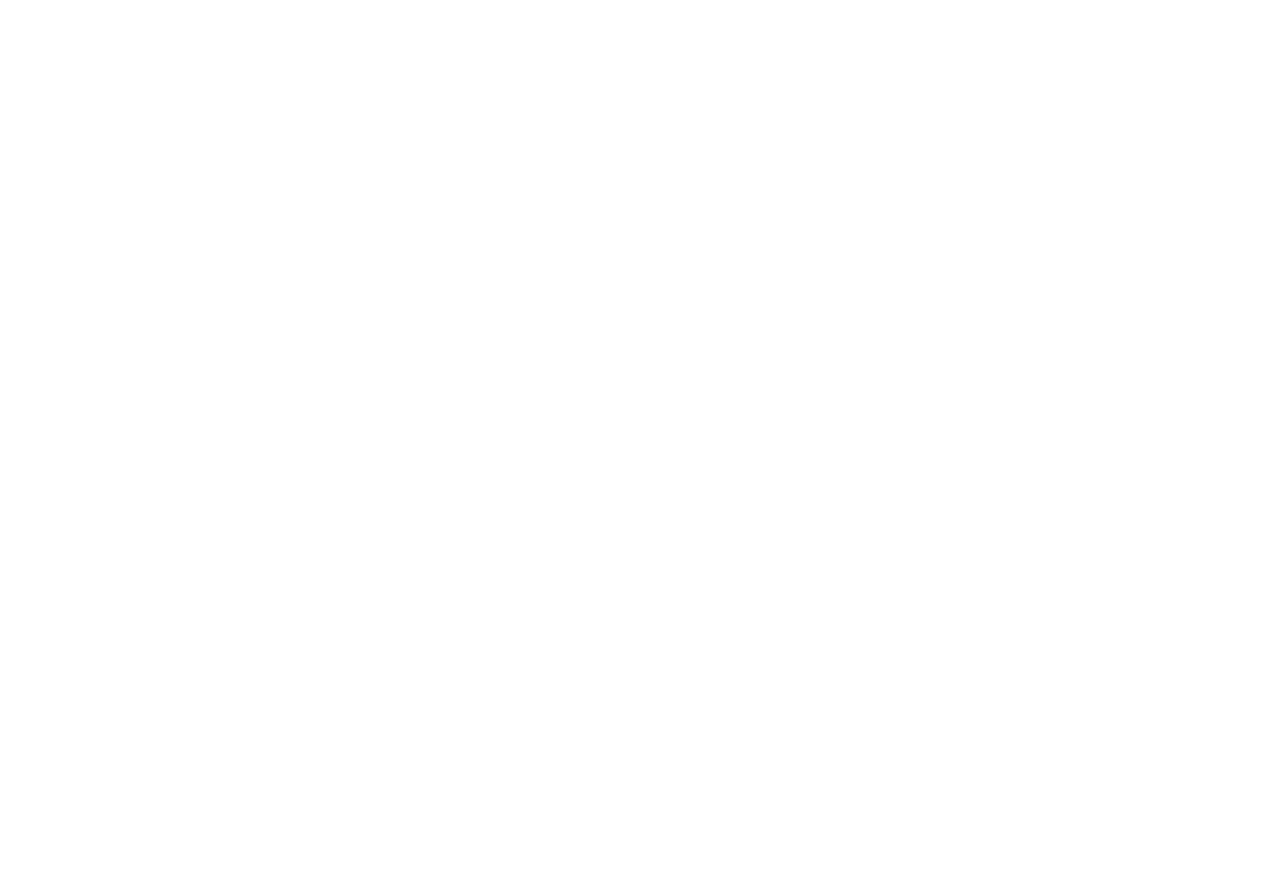
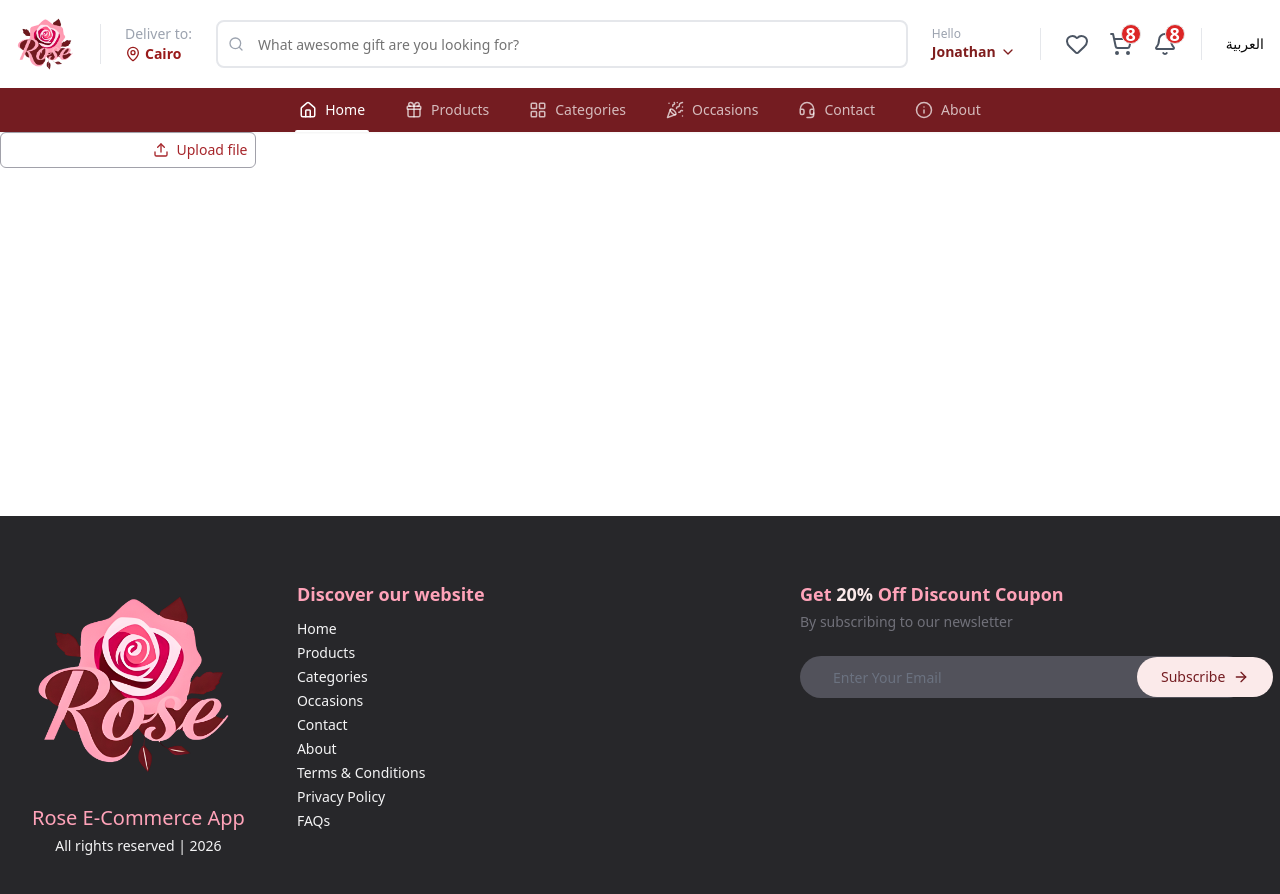
Before and after one commit to AhmedElhlawany/Rose-App, a Next.js app: page / in a window 1280 px wide. Shown: the top 894 px of the page. Before the commit the page ends 800 px from the top, so only its background shows below. Built offline with nearby package versions, Linux system fonts and the light colour scheme.

Commit message:
feat(design-system): complete UI design sytem and setup

```diff
--- a/package.json
+++ b/package.json
@@ -15,6 +15,8 @@
     "@radix-ui/react-popover": "^1.1.15",
     "@radix-ui/react-scroll-area": "^1.2.10",
     "@radix-ui/react-slot": "^1.2.4",
+    "@tanstack/react-query": "^5.90.17",
+    "@tanstack/react-query-devtools": "^5.91.2",
     "class-variance-authority": "^0.7.1",
     "clsx": "^2.1.1",
     "cmdk": "^1.1.1",
--- a/src/app/(home)/page.tsx
+++ b/src/app/(home)/page.tsx
@@ -1,6 +1,9 @@
+import FileUpload from "@/components/ui/input-file";
 
 
 export default function Home() {
 
-  return <></>
+  return <>
+<FileUpload></FileUpload>
+  </>
 }
--- a/src/app/layout.tsx
+++ b/src/app/layout.tsx
@@ -3,6 +3,9 @@
 import "./globals.css";
 import { Toaster } from "@/components/ui/sonner";
 import { Sarabun , Tajawal } from "next/font/google";
+import Header from "@/components/layout/app/header";
+import Footer from "@/components/layout/app/footer";
+import ReactQueryProvider from "@/components/utils/providers/react-query-provider";
 
 const geistSans = localFont({
   src: "./fonts/GeistVF.woff",
@@ -40,12 +43,20 @@
       <body
         className={`${geistSans.variable} ${geistMono.variable} antialiased`}
       >
+        <ReactQueryProvider>
+        <Header></Header>
+        <div className="min-h-96">
         {children}
+
+        </div>
          <Toaster
          richColors
 
 
         />
+
+        <Footer></Footer>
+        </ReactQueryProvider>
       </body>
     </html>
   );
--- a/src/components/layout/app/footer.tsx
+++ b/src/components/layout/app/footer.tsx
@@ -2,53 +2,56 @@
 import Image from 'next/image';
 import Link from 'next/link';
 import { ArrowRight } from 'lucide-react';
-import { Input } from "@/components/ui/input";
-import { Button } from "@/components/ui/button";
+import { Input } from '@/components/ui/input';
+import { Button } from '@/components/ui/button';
 
-const Footer = () => {
-  const currentYear = new Date().getFullYear();
-
+export default function Footer() {
+  // footer links
   const footerLinks = [
-    { name: "Home", href: "/" },
-    { name: "Products", href: "/products" },
-    { name: "Categories", href: "/categories" },
-    { name: "Occasions", href: "/occasions" },
-    { name: "Contact", href: "/contact" },
-    { name: "About", href: "/about" },
-    { name: "Terms & Conditions", href: "/terms" },
-    { name: "Privacy Policy", href: "/privacy" },
-    { name: "FAQs", href: "/faqs" },
+    { name: 'Home', href: '/' },
+    { name: 'Products', href: '/products' },
+    { name: 'Categories', href: '/categories' },
+    { name: 'Occasions', href: '/occasions' },
+    { name: 'Contact', href: '/contact' },
+    { name: 'About', href: '/about' },
+    { name: 'Terms & Conditions', href: '/terms' },
+    { name: 'Privacy Policy', href: '/privacy' },
+    { name: 'FAQs', href: '/faqs' },
   ];
 
   return (
-    <footer className="w-full bg-[#2D2E32] text-white py-16 px-4 md:px-8 mt-auto">
-      <div className="max-w-7xl mx-auto grid grid-cols-1 md:grid-cols-3 gap-12 md:gap-8">
-
-        {/* Left Section: Brand & Copyright */}
-        <div className="flex flex-col items-center md:items-start text-center md:text-left space-y-4">
-          <div className="relative w-48 h-48">
-             <Image
-                src="/assets/images/logo.png" // Ensure your logo path is correct
-                alt="Rose Logo"
-                fill
-                className="object-contain"
-             />
+    <footer className="mt-auto w-full bg-zinc-800 px-4 py-16 text-white md:px-8">
+      <div className="mx-auto flex max-w-7xl gap-12 md:gap-8">
+        <div className="flex flex-col items-center space-y-4 text-center md:items-start md:text-left">
+          <div className="relative h-52 w-52">
+            <Image
+              src="/assets/images/logo.png"
+              alt="Rose Logo"
+              fill
+              className="object-contain"
+            />
           </div>
           <div className="space-y-1">
-            <h3 className="text-xl font-medium text-softpink-300">Rose E-Commerce App</h3>
-            <p className="text-sm text-zinc-100">All rights reserved | {currentYear}</p>
+            <h3 className="text-xl font-normal text-softpink-300">
+              Rose E-Commerce App
+            </h3>
+            <p className="text-center text-sm text-zinc-100">
+              All rights reserved | 2026
+            </p>
           </div>
         </div>
 
         {/* Middle Section: Links */}
-        <div className="flex flex-col items-center md:items-start">
-          <h4 className="text-softpink-300 font-semibold text-lg mb-6">Discover our website</h4>
-          <ul className="grid grid-cols-1 gap-y-2 text-center md:text-left">
+        <div className="flex flex-col items-center ps-5 md:items-start">
+          <h4 className="mb-2 text-lg font-semibold text-softpink-300">
+            Discover our website
+          </h4>
+          <ul className="grid grid-cols-1 text-center md:text-left">
             {footerLinks.map((link) => (
               <li key={link.name}>
                 <Link
                   href={link.href}
-                  className="text-zinc-100 hover:text-maroon-50 transition-colors text-sm font-light"
+                  className="text-sm font-light text-zinc-100 transition-colors hover:text-maroon-50"
                 >
                   {link.name}
                 </Link>
@@ -58,32 +61,32 @@
         </div>
 
         {/* Right Section: Newsletter */}
-        <div className="flex flex-col items-center md:items-start w-full">
+        <div className="ms-auto flex flex-col items-center md:items-start">
           <div className="mb-6 text-center md:text-left">
-            <h4 className="text-softpink-300 font-semibold text-lg">Get <span className="text-maroon-50">20%</span> Off Discount Coupon</h4>
-            <p className="text-zinc-500 text-sm mt-1">By subscribing to our newsletter</p>
+            <h4 className="text-lg font-semibold text-softpink-300">
+              Get <span className="text-maroon-50">20%</span> Off Discount
+              Coupon
+            </h4>
+            <p className="mt-1 text-sm text-zinc-500">
+              By subscribing to our newsletter
+            </p>
           </div>
 
           <div className="relative w-full max-w-md">
-            <div className="flex items-center bg-zinc-600 rounded-full pl-4 border border-transparent  transition-all">
+            <div className="flex items-center rounded-full border border-transparent bg-zinc-600 pl-4 transition-all">
               <Input
                 type="email"
                 placeholder="Enter Your Email"
-                className="bg-transparent border-none text-white placeholder:text-gray-500 focus-visible:ring-0 focus-visible:ring-offset-0 h-10"
+                className="h-10 border-none bg-transparent text-white placeholder:text-gray-500 focus-visible:ring-0 focus-visible:ring-offset-0"
               />
-              <Button
-                className="bg-maroon-50 hover:bg-white h-10 text-maroon-700 rounded-full px-6 py-4 flex items-center gap-2 font-medium transition-all group"
-              >
+              <Button className="group flex h-10 items-center gap-2 rounded-full bg-maroon-50 px-6 py-4 font-medium text-maroon-700 transition-all hover:bg-white">
                 Subscribe
-                <ArrowRight className="h-4 w-4 group-hover:translate-x-1 transition-transform" />
+                <ArrowRight className="h-4 w-4 transition-transform group-hover:translate-x-1" />
               </Button>
             </div>
           </div>
         </div>
-
       </div>
     </footer>
   );
-};
-
-export default Footer;
+}
--- a/src/components/layout/app/header.tsx
+++ b/src/components/layout/app/header.tsx
@@ -1,50 +1,62 @@
-"use client"; // 1. Mark as client component
+'use client';
 
 import React from 'react';
 import {
-  Search, MapPin, ChevronDown, Heart,
-  ShoppingCart, Bell, Home, Gift,
-  LayoutGrid, PartyPopper, Headset, Info
+  Search,
+  MapPin,
+  ChevronDown,
+  Heart,
+  ShoppingCart,
+  Bell,
+  Home,
+  Gift,
+  LayoutGrid,
+  PartyPopper,
+  Headset,
+  Info,
 } from 'lucide-react';
-import { Input } from "@/components/ui/input";
-import { Badge } from "@/components/ui/badge";
+import { Input } from '@/components/ui/input';
+import { Badge } from '@/components/ui/badge';
 import {
   DropdownMenu,
   DropdownMenuContent,
   DropdownMenuItem,
   DropdownMenuTrigger,
-} from "@/components/ui/dropdown-menu";
+} from '@/components/ui/dropdown-menu';
 import Image from 'next/image';
-import Link from 'next/link'; // 2. Use Next.js Link
-import { usePathname } from 'next/navigation'; // 3. Import usePathname
+import Link from 'next/link';
+import { usePathname } from 'next/navigation';
 
-// 4. Define Nav Items structure
 const NAV_LINKS = [
-  { label: "Home", href: "/", icon: Home },
-  { label: "Products", href: "/products", icon: Gift },
-  { label: "Categories", href: "/categories", icon: LayoutGrid },
-  { label: "Occasions", href: "/occasions", icon: PartyPopper },
-  { label: "Contact", href: "/contact", icon: Headset },
-  { label: "About", href: "/about", icon: Info },
+  { label: 'Home', href: '/', icon: Home },
+  { label: 'Products', href: '/products', icon: Gift },
+  { label: 'Categories', href: '/categories', icon: LayoutGrid },
+  { label: 'Occasions', href: '/occasions', icon: PartyPopper },
+  { label: 'Contact', href: '/contact', icon: Headset },
+  { label: 'About', href: '/about', icon: Info },
 ];
 
 const Header = () => {
-  const pathname = usePathname(); // 5. Get current path
+  const pathname = usePathname();
 
   return (
     <header className="w-full bg-white shadow-sm">
       {/* --- Top Row --- */}
-      <div className=" mx-auto px-4 py-4 flex items-center gap-6">
-
+      <div className="mx-auto flex items-center gap-6 px-4 py-4">
         {/* Logo & Delivery */}
         <div className="flex items-center gap-6">
           <Link href="/" className="flex items-center gap-1">
-            <Image src="/assets/images/logo.png" width={60} height={60} alt="Logo" />
+            <Image
+              src="/assets/images/logo.png"
+              width={60}
+              height={60}
+              alt="Logo"
+            />
           </Link>
 
-          <div className="hidden lg:flex flex-col text-sm border-l pl-6 border-gray-200">
+          <div className="hidden flex-col border-l border-gray-200 pl-6 text-sm lg:flex">
             <span className="text-gray-400">Deliver to:</span>
-            <div className="flex items-center gap-1 text-red-800 font-semibold">
+            <div className="flex items-center gap-1 font-semibold text-red-800">
               <MapPin className="h-4 w-4" />
               <span>Cairo</span>
             </div>
@@ -52,12 +64,12 @@
         </div>
 
         {/* Search Bar */}
-        <div className="flex-grow relative">
-          <Search className="absolute left-3 top-1/2 -translate-y-1/2 h-4 w-4 text-gray-400" />
+        <div className="relative flex-grow">
+          <Search className="absolute left-3 top-1/2 h-4 w-4 -translate-y-1/2 text-gray-400" />
           <Input
             type="text"
             placeholder="What awesome gift are you looking for?"
-            className="w-full pl-10 h-12 rounded-lg border-gray-200 focus-visible:ring-red-800"
+            className="h-12 w-full rounded-lg border-gray-200 pl-10 focus-visible:ring-red-800"
           />
         </div>
 
@@ -65,7 +77,7 @@
         <div className="flex items-center gap-4">
           <DropdownMenu>
             <DropdownMenuTrigger className="flex flex-col items-start text-sm outline-none">
-              <span className="text-gray-400 text-xs">Hello</span>
+              <span className="text-xs text-gray-400">Hello</span>
               <div className="flex items-center gap-1 font-semibold text-red-900">
                 Jonathan <ChevronDown className="h-4 w-4" />
               </div>
@@ -77,38 +89,45 @@
             </DropdownMenuContent>
           </DropdownMenu>
 
-          <div className="h-8 w-[1px] bg-gray-200 mx-2" />
+          <div className="mx-2 h-8 w-[1px] bg-gray-200" />
 
           <div className="flex items-center gap-5 text-gray-600">
-            <button className="hover:text-red-800"><Heart className="h-6 w-6" /></button>
+            <button className="hover:text-red-800">
+              <Heart className="h-6 w-6" />
+            </button>
 
             <button className="relative hover:text-red-800">
               <ShoppingCart className="h-6 w-6" />
-              <Badge className="absolute -top-2 -right-2 h-5 w-5 flex items-center justify-center p-0 bg-red-600 hover:bg-red-600">8</Badge>
+              <Badge className="absolute -right-2 -top-2 flex h-5 w-5 items-center justify-center bg-red-600 p-0 hover:bg-red-600">
+                8
+              </Badge>
             </button>
 
             <button className="relative hover:text-red-800">
               <Bell className="h-6 w-6" />
-              <Badge className="absolute -top-2 -right-2 h-5 w-5 flex items-center justify-center p-0 bg-red-600 hover:bg-red-600">8</Badge>
+              <Badge className="absolute -right-2 -top-2 flex h-5 w-5 items-center justify-center bg-red-600 p-0 hover:bg-red-600">
+                8
+              </Badge>
             </button>
           </div>
 
-          <div className="h-8 w-[1px] bg-gray-200 mx-2" />
+          <div className="mx-2 h-8 w-[1px] bg-gray-200" />
 
-          <button className="text-sm font-medium hover:text-red-800">العربية</button>
+          <button className="text-sm font-medium hover:text-red-800">
+            العربية
+          </button>
         </div>
       </div>
 
       {/* --- Bottom Navigation Row --- */}
-      <nav className="w-full bg-[#701a1a] text-white overflow-x-auto no-scrollbar">
-        <div className="max-w-7xl mx-auto px-4 flex justify-center items-center gap-8">
+      <nav className="no-scrollbar w-full overflow-x-auto bg-maroon-700 text-white">
+        <div className="mx-auto flex max-w-7xl items-center justify-center gap-8 px-4">
           {NAV_LINKS.map((link) => (
             <NavLink
               key={link.href}
               href={link.href}
               label={link.label}
               icon={<link.icon size={18} />}
-              // 6. Logic: active if pathname matches href
               active={pathname === link.href}
             />
           ))}
@@ -123,25 +142,21 @@
   icon,
   label,
   href,
-  active
+  active,
 }: {
-  icon: React.ReactNode,
-  label: string,
-  href: string,
-  active: boolean
+  icon: React.ReactNode;
+  label: string;
+  href: string;
+  active: boolean;
 }) => (
   <Link
     href={href}
-    className={`
-      flex items-center gap-2 text-sm font-medium py-3 px-1 transition-all relative whitespace-nowrap
-      ${active ? 'text-white' : 'text-white/70 hover:text-white'}
-    `}
+    className={`relative flex items-center gap-2 whitespace-nowrap px-1 py-3 text-sm font-medium transition-all ${active ? 'text-white' : 'text-white/70 hover:text-white'} `}
   >
     {icon}
     {label}
-    {/* 7. Underline indicator for active tab */}
     {active && (
-      <div className="absolute bottom-0 left-0 right-0 h-0.5 bg-white rounded-t-sm" />
+      <div className="absolute bottom-0 left-0 right-0 h-0.5 rounded-t-sm bg-white" />
     )}
   </Link>
 );
--- /dev/null
+++ b/src/components/ui/input-file.tsx
@@ -0,0 +1,43 @@
+"use client"
+
+import { useRef, useState } from "react"
+import { Button } from "@/components/ui/button"
+import { Upload } from "lucide-react"
+
+export default function FileUpload() {
+  const fileInputRef = useRef<HTMLInputElement>(null)
+  const [fileName, setFileName] = useState<string>("")
+
+  return (
+    <div className="flex items-center gap-3">
+
+      <input
+        type="file"
+        ref={fileInputRef}
+        className="hidden"
+        onChange={(e) => {
+          if (e.target.files && e.target.files.length > 0) {
+            setFileName(e.target.files[0].name)
+          }
+        }}
+      />
+
+
+      <Button variant="Subtle"
+      className="bg-transparent !text-end ps-36 !pe-0 w-64 relative text-maroon-600"
+        type="button"
+        onClick={() => fileInputRef.current?.click()}
+      >
+         {fileName && (
+        <span className="text-sm text-muted-foreground w-10 absolute start-0">
+          {fileName}
+        </span>
+      )}
+       <Upload/> Upload file
+      </Button>
+
+      {/* اسم الملف */}
+
+    </div>
+  )
+}
--- a/src/components/ui/input.tsx
+++ b/src/components/ui/input.tsx
@@ -79,7 +79,7 @@
 
             // File
             variant === "file" &&
-              "file:border-0 file:bg-transparent file:text-sm file:font-medium file:text-maroon-500 file:cursor-pointer",
+              "file:border-0 file:bg-transparent file:text-sm file:font-medium file:text-maroon-500 file:cursor-pointer  file",
 
             className
           )}
--- a/src/components/ui/scroll-area.tsx
+++ b/src/components/ui/scroll-area.tsx
@@ -33,9 +33,9 @@
     className={cn(
       "flex touch-none select-none transition-colors",
       orientation === "vertical" &&
-        "h-full w-2.5 border-l border-l-transparent p-[1px]",
+        "h-full w-2.5 border-l border-l-transparent p-0.5",
       orientation === "horizontal" &&
-        "h-2.5 flex-col border-t border-t-transparent p-[1px]",
+        "h-2.5 flex-col border-t border-t-transparent p-0.5",
       className
     )}
     {...props}
--- /dev/null
+++ b/src/components/utils/providers/react-query-provider.tsx
@@ -0,0 +1,23 @@
+"use client"; // ضروري جداً
+
+import { QueryClient, QueryClientProvider } from "@tanstack/react-query";
+import { ReactQueryDevtools } from "@tanstack/react-query-devtools";
+import { useState } from "react";
+
+export default function ReactQueryProvider({ children }: { children: React.ReactNode }) {
+
+  const [queryClient] = useState(() => new QueryClient({
+    defaultOptions: {
+      queries: {
+        staleTime: 60 * 1000,
+      },
+    },
+  }));
+
+  return (
+    <QueryClientProvider client={queryClient}>
+      {children}
+      <ReactQueryDevtools initialIsOpen={false} />
+    </QueryClientProvider>
+  );
+}
```
Also changed, not shown: 1 other file (tests, documents, lock files or other folders).
